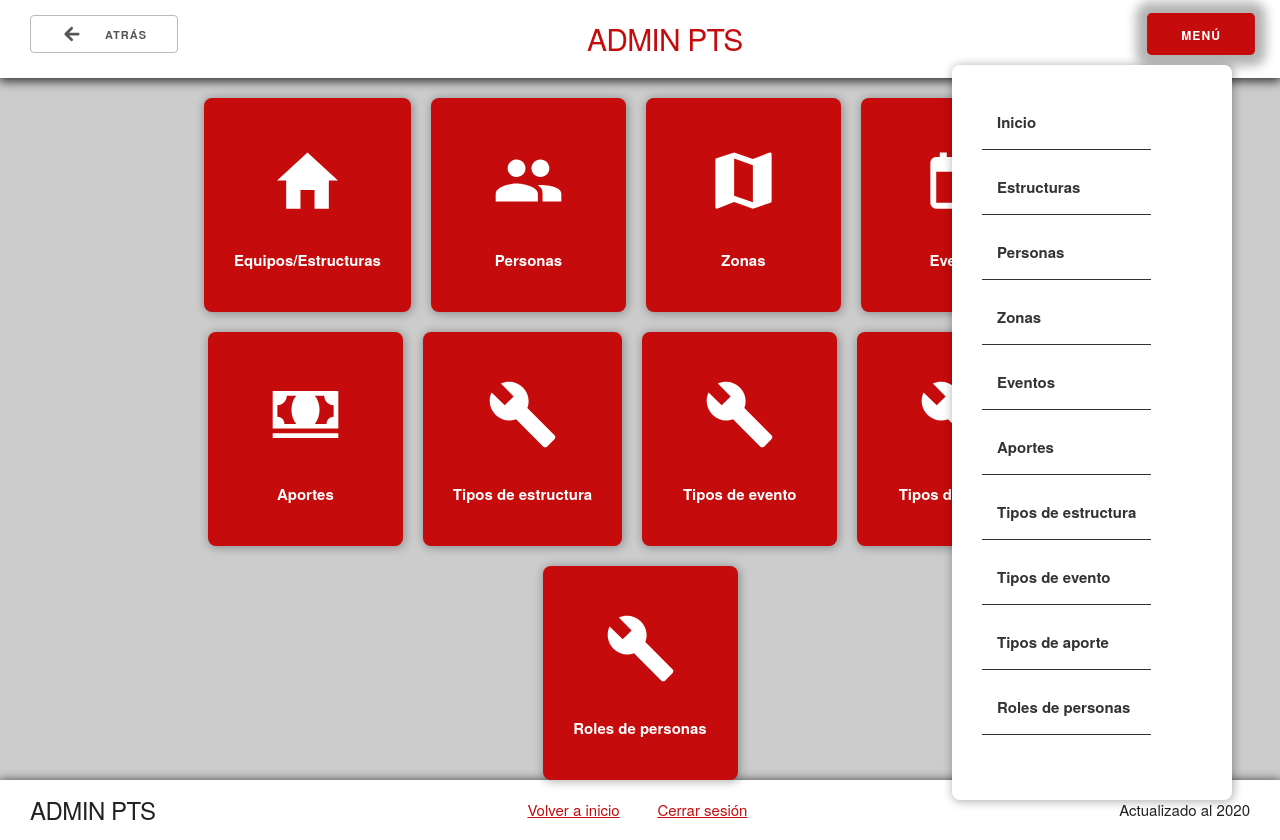
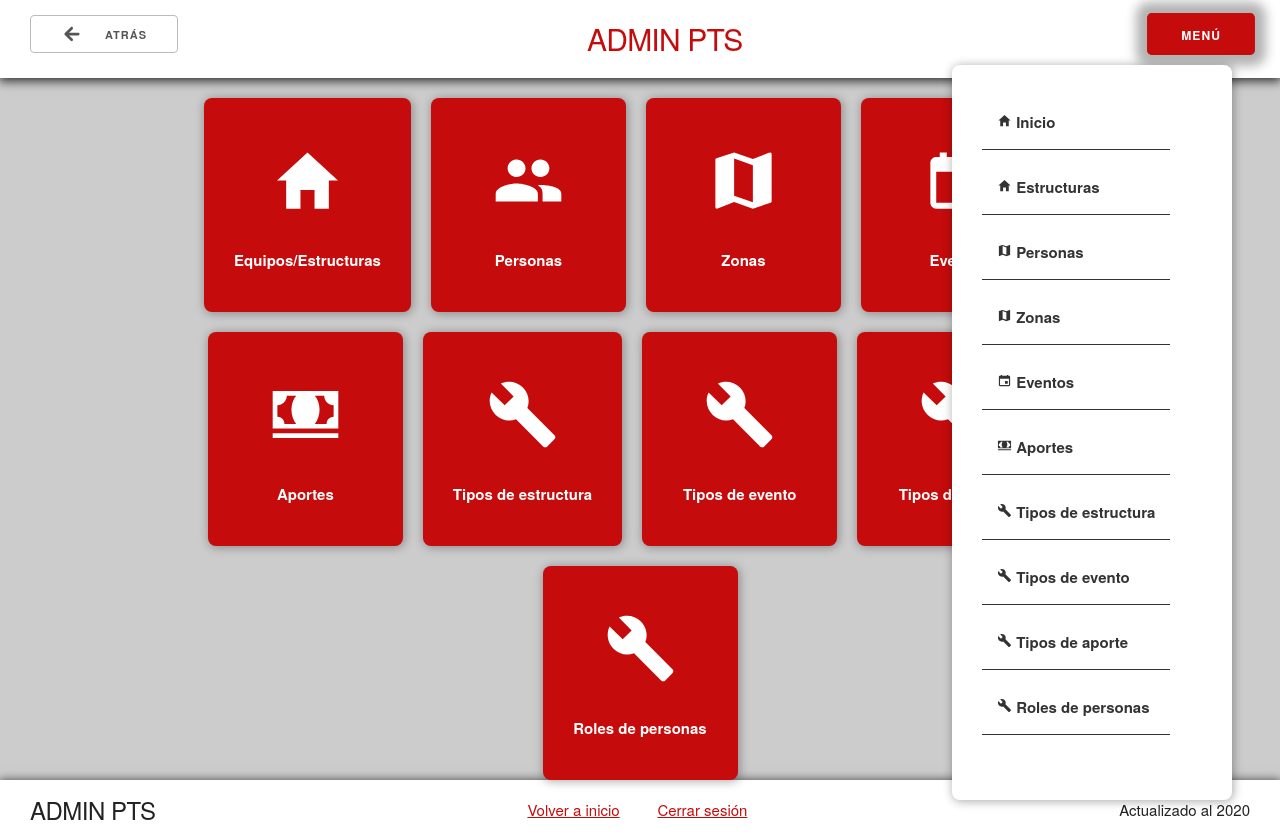
Before and after one commit to IncredibleMaster/react-django, a React (Create React App) app in the folder frontend/: page / in a window 1280 px wide. Both pictures are taken after a click on the button "MENÚ". Built offline with nearby package versions, Linux system fonts and the light colour scheme.

Commit message:
Added auto close after clicking menu option

```diff
--- a/frontend/src/components/topMenu.js
+++ b/frontend/src/components/topMenu.js
@@ -9,6 +9,10 @@ const TopMenu = () => {
         setDisplay(!display);
     }
 
+    const click = () => {
+        setDisplay(false);
+    };
+
     return(
 
         <div className="topMenu">
@@ -18,53 +22,53 @@ const TopMenu = () => {
             <div className={display ? 'topMenuList card display' : 'topMenuList card'}>
                 <ul>
                     <li>
-                        <Link to='/'>
-                            Inicio
+                        <Link onClick={click} to='/'>
+                            <ion-icon name="home"></ion-icon> Inicio
                         </Link>
                     </li>
                     <li>
-                        <Link to='/estructuras'>
-                            Estructuras
+                        <Link onClick={click} to='/estructuras'>
+                            <ion-icon name="home"></ion-icon> Estructuras
                         </Link>
                     </li>
                     <li>
-                        <Link to='/personas'>
-                            Personas
+                        <Link onClick={click} to='/personas'>
+                        <ion-icon name="map"></ion-icon> Personas
                         </Link>
                     </li>
                     <li>
-                        <Link to='/zonas'>
-                            Zonas
+                        <Link onClick={click} to='/zonas'>
+                            <ion-icon name="map"></ion-icon> Zonas
                         </Link>
                     </li>
                     <li>
-                        <Link to='/eventos'>
-                            Eventos
+                        <Link onClick={click} to='/eventos'>
+                        <ion-icon name="calendar"></ion-icon> Eventos
                         </Link>
                     </li>
                     <li>
-                        <Link to='/aportes'>
-                            Aportes
+                        <Link onClick={click} to='/aportes'>
+                            <ion-icon name="cash"></ion-icon> Aportes
                         </Link>
                     </li>
                     <li>
-                        <Link to='/tipos-de-estructura'>
-                            Tipos de estructura
+                        <Link onClick={click} to='/tipos-de-estructura'>
+                            <ion-icon name="build"></ion-icon> Tipos de estructura
                         </Link>
                     </li>
                     <li>
-                        <Link to='/tipos-de-evento'>
-                            Tipos de evento
+                        <Link onClick={click} to='/tipos-de-evento'>
+                            <ion-icon name="build"></ion-icon> Tipos de evento
                         </Link>
                     </li>
                     <li>
-                        <Link to='/tipos-de-aporte'>
-                            Tipos de aporte
+                        <Link onClick={click} to='/tipos-de-aporte'>
+                            <ion-icon name="build"></ion-icon> Tipos de aporte
                         </Link>
                     </li>
                     <li>
-                        <Link to='/roles-de-personas'>
-                            Roles de personas
+                        <Link onClick={click} to='/roles-de-personas'>
+                            <ion-icon name="build"></ion-icon> Roles de personas
                         </Link>
                     </li>
                 </ul>
```
